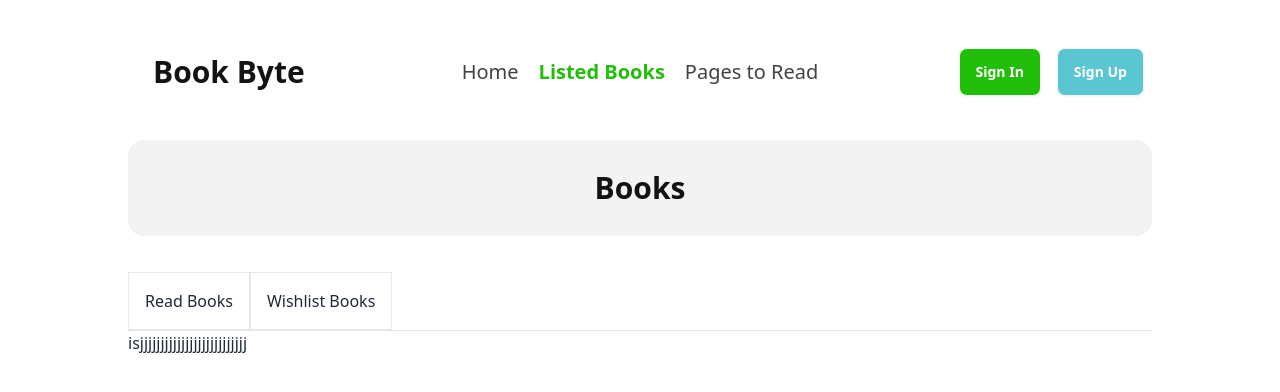
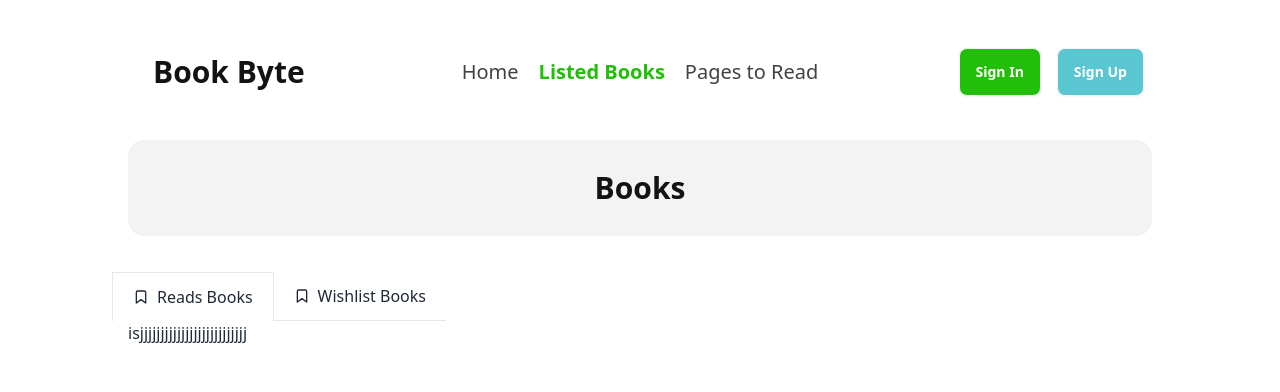
Before and after one commit to jahidhasan676196/books-byte, a React (Vite) app: page /listed in a window 1280 px wide. Shown: the top 392 px of the page. Built offline with nearby package versions, Linux system fonts and the light colour scheme.

Commit message:
added the toast section

```diff
--- a/package.json
+++ b/package.json
@@ -13,7 +13,8 @@
     "react": "^18.3.1",
     "react-dom": "^18.3.1",
     "react-icons": "^5.3.0",
-    "react-router-dom": "^6.28.0"
+    "react-router-dom": "^6.28.0",
+    "react-toastify": "^10.0.6"
   },
   "devDependencies": {
     "@eslint/js": "^9.13.0",
--- a/src/Component/BookDetils/BookDetails.jsx
+++ b/src/Component/BookDetils/BookDetails.jsx
@@ -1,6 +1,8 @@
 import React from 'react';
 import { useLoaderData, useParams } from 'react-router-dom';
 import { saveReadDataFromLocalStorage, saveWishListDataLocalStorage } from '../Utility/Utility';
+import { ToastContainer, toast } from 'react-toastify';
+import 'react-toastify/dist/ReactToastify.css';
 
 const BookDetails = () => {
     const books=useLoaderData()
@@ -12,9 +14,11 @@ const {book_Id,image,book_name,author,tags,category,rating,review,yearOf_publish
 
 const handleReadData=()=>{
   saveReadDataFromLocalStorage(book_Id)
+  toast('Books add succesfully')
 }
 const handleWishListData=()=>{
   saveWishListDataLocalStorage(book_Id)
+  toast('add to WishList')
 }
 
     return (
@@ -50,6 +54,7 @@ const handleWishListData=()=>{
             </div>
           </div>
         </div>
+        <ToastContainer></ToastContainer>
       </div>
     );
 };
--- a/src/Component/Home/Home.jsx
+++ b/src/Component/Home/Home.jsx
@@ -9,6 +9,7 @@ const Home = () => {
 
     return (
         <div>
+            <h3>{books.length}</h3>
             <Banner></Banner>
             <Books books={books}></Books>
         </div>
--- a/src/Component/ListedBook/ListedBook.jsx
+++ b/src/Component/ListedBook/ListedBook.jsx
@@ -1,16 +1,27 @@
-import React from 'react';
-import { Link, Outlet } from 'react-router-dom';
+import React, { useState } from 'react';
+import { Link, Outlet, useLoaderData } from 'react-router-dom';
 
 const ListedBook = () => {
+    const [tabs,setTabs]=useState(0)
     return (
         <div>
             <div className='text-[#131313] font-bold text-3xl w-full h-24 bg-[#1313130D] my-9 rounded-2xl flex justify-center items-center'>
                 Books
             </div>
-            <div className='border-b'>
-               <Link to="readbook"><button className='border p-4'>Read Books</button></Link>
-                <Link to="wishlist"><button className='border p-4'>Wishlist Books</button></Link>
-            </div>
+            <div className="flex justify-start -mx-4 overflow-x-auto overflow-y-hidden  dark:bg-gray-100 dark:text-gray-800">
+	<Link onClick={()=>setTabs(0)} rel="noopener noreferrer" to="readbook" className={`flex items-center flex-shrink-0 px-5 py-3 space-x-2 ${tabs===0?'border border-b-0':'border-b'} dark:border-gray-600 dark:text-gray-600`}>
+		<svg xmlns="http://www.w3.org/2000/svg" viewBox="0 0 24 24" fill="none" stroke="currentColor" strokeWidth="2" strokeLinecap="round" strokeLinejoin="round" className="w-4 h-4">
+			<path d="M19 21l-7-5-7 5V5a2 2 0 0 1 2-2h10a2 2 0 0 1 2 2z"></path>
+		</svg>
+		<span>Reads Books</span>
+	</Link>
+	<Link onClick={()=>setTabs(1)} rel="noopener noreferrer" to="wishlist" className={`flex items-center flex-shrink-0 px-5 py-3 space-x-2 ${tabs===1?'border border-b-0':'border-b'} dark:border-gray-600 dark:text-gray-600`}>
+		<svg xmlns="http://www.w3.org/2000/svg" viewBox="0 0 24 24" fill="none" stroke="currentColor" strokeWidth="2" strokeLinecap="round" strokeLinejoin="round" className="w-4 h-4">
+			<path d="M19 21l-7-5-7 5V5a2 2 0 0 1 2-2h10a2 2 0 0 1 2 2z"></path>
+		</svg>
+		<span>Wishlist Books</span>
+	</Link>
+</div>
             <Outlet></Outlet>
             <h1>isjjjjjjjjjjjjjjjjjjjjjjjjjj</h1>
         </div>
--- a/src/Component/ReadBook/ReadBook.jsx
+++ b/src/Component/ReadBook/ReadBook.jsx
@@ -1,11 +1,14 @@
-import React, { useState } from 'react';
-import { useLoaderData } from 'react-router-dom';
-import { getReadDataFromLocalStorage } from '../Utility/Utility';
+import { data } from "autoprefixer";
+import { useEffect, useState } from "react";
+import { useLoaderData } from "react-router-dom";
+
+
 
 const ReadBook = () => {
+    const k=useLoaderData()
     return (
         <div>
-
+            <h1>{k.length}</h1>
             <h2>this is a read book section </h2>
         </div>
     );
--- a/src/Component/WishListBook/WishListBook.jsx
+++ b/src/Component/WishListBook/WishListBook.jsx
@@ -1,12 +1,12 @@
-import React from 'react';
-import { useLoaderData } from 'react-router-dom';
+import { useLoaderData } from "react-router-dom";
+
 
 const WishListBook = () => {
-    const books=useLoaderData()
+    const h=useLoaderData()
     return (
         <div>
-
-            <h1>This is wish lisrt sed {}</h1>
+            <h1>{h[1].author}</h1>
+            <h1>This is wish lisrt sed </h1>
         </div>
     );
 };
```
Also changed, not shown: 1 other file (tests, documents, lock files or other folders).
